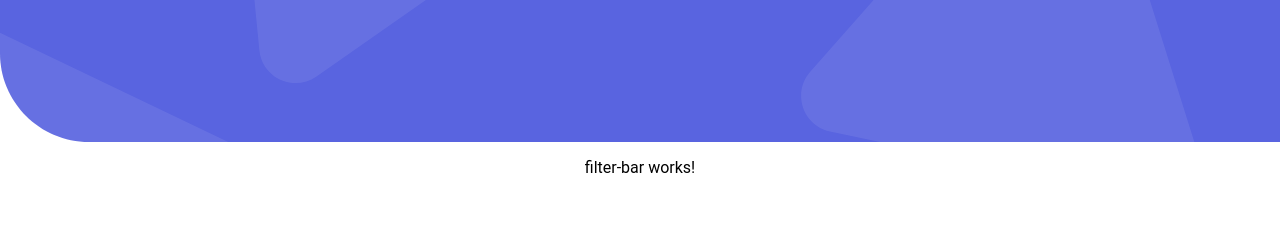
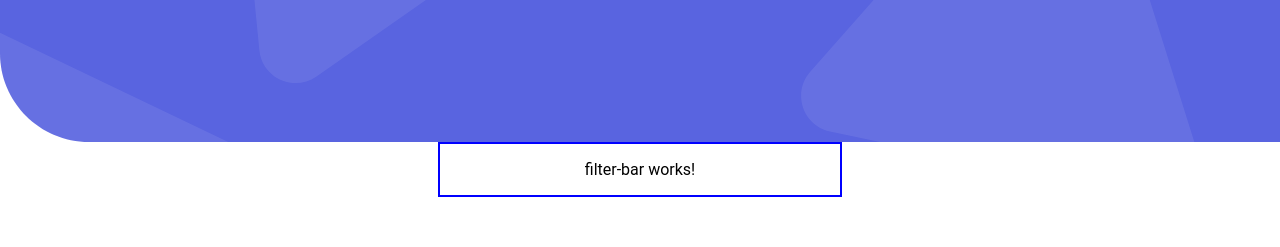
Before and after one commit to Adamtey-Oliver/devjobs-web-app3.0, an Angular app: page / in a window 1280 px wide. Shown: the top 247 px of the page. Built offline with nearby package versions, Linux system fonts and the light colour scheme.

Commit message:
Update app.component.css

```diff
--- a/src/app/app.component.css
+++ b/src/app/app.component.css
@@ -1,36 +1,16 @@
-/* .devjob-header {
-    position: relative;
-    max-width: 1440px;
-    margin: 0 auto;
-  }
-
-  .devjob-header img {
-    width: 100%;
-    height: auto;
-    display: block;
-  }
-
-.devjobs-cards {
-    display: grid;
-    grid-template-columns: repeat(3, 1fr);
-    grid-gap: 10px;
-    max-width: 400px;
-    margin: 50px;
-    align-items: center;
-}
-   */
-
-   /* .devjob-header {
-    position: relative;
-    width: 100%;
-    margin: 0 auto;
-  } */
 
   .devjob-header img {
     width:  100%;
     max-width: 1440px;
     display: block;
     object-fit: cover;
+  }
+
+  .filter-bar{
+    border: 2px blue solid;
+    width: 400px;
+    margin: auto;
+    text-align: center;
   }
 
   .devjobs-cards {
```
